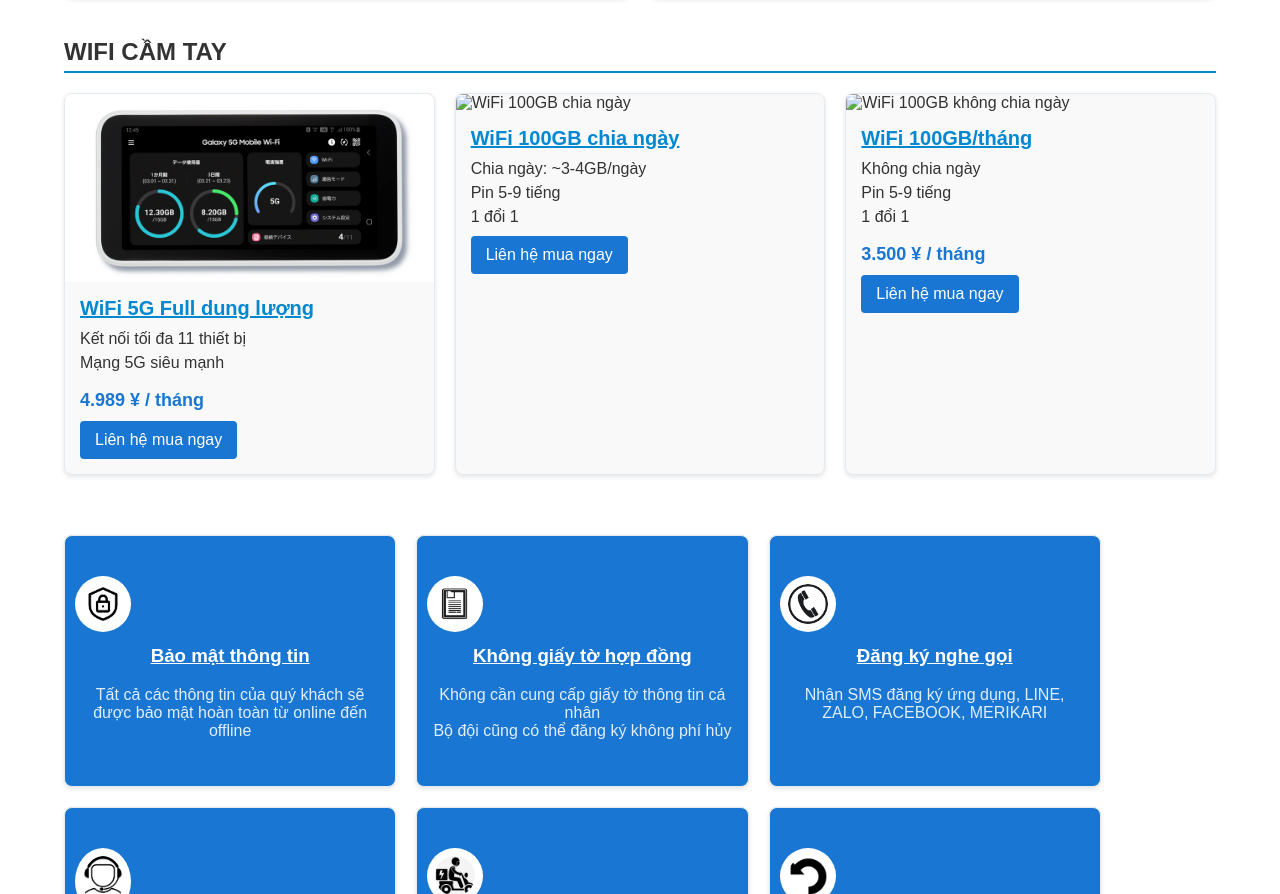
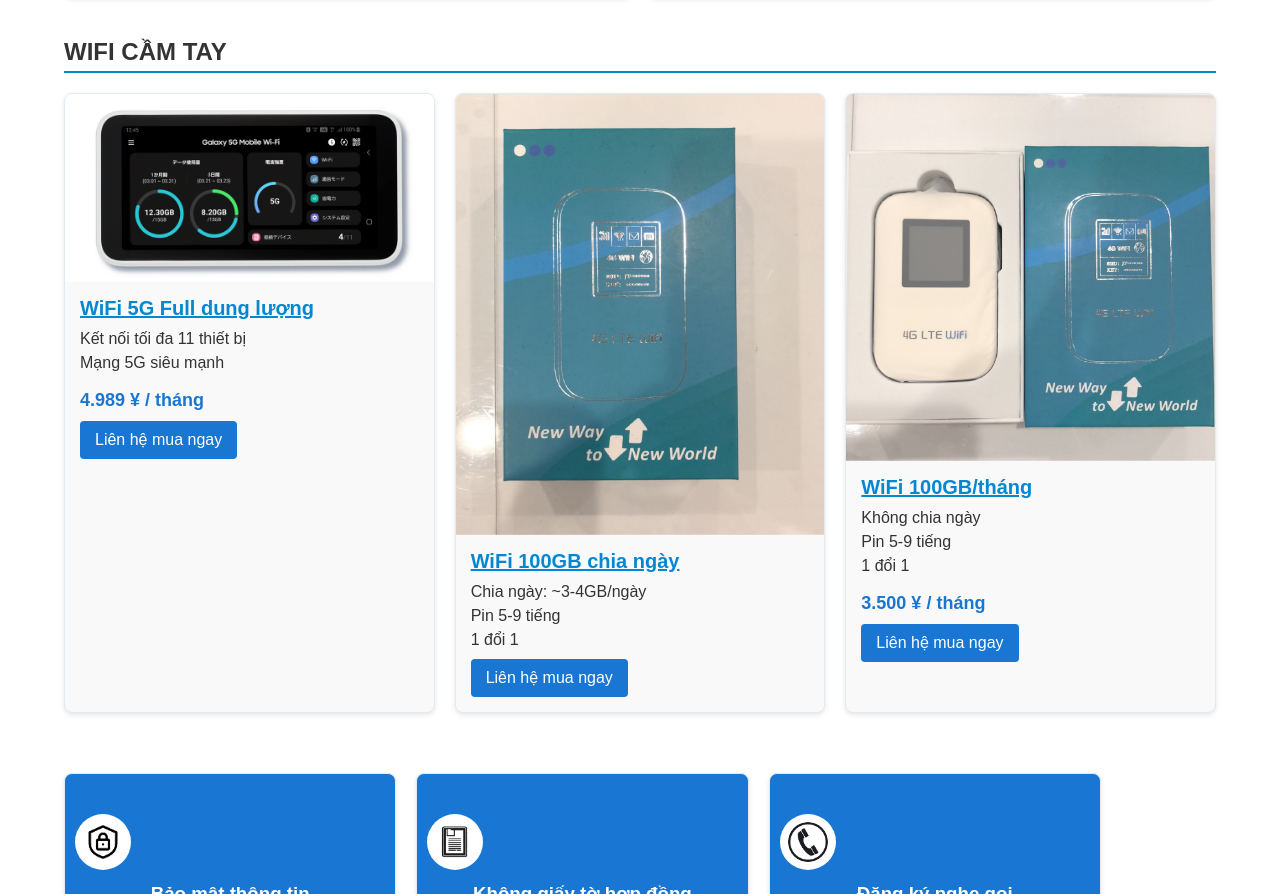
Before and after one commit to Chaudanau/websimdata, a plain HTML site: page index.html in a window 1280 px wide. Shown: the part 2282-3176 px from the top of the page. Drawn offline with Linux system fonts and the light colour scheme.

Commit message:
Update index.html

```diff
--- a/index.html
+++ b/index.html
@@ -3,7 +3,7 @@
 <head>
   <meta charset="UTF-8">
   <meta name="viewport" content="width=device-width, initial-scale=1.0">
-  <title>Châu Da Nâu - Shop SIM & WiFi Cầm Tay</title>
+  <title> Shop SIM & WiFi Cầm Tay</title>
   <style>
     :root {
       --color-primary: #1976D2;
@@ -466,7 +466,7 @@
           </div>
         </div>
         <div class="card">
-          <img src="img/wifi_100gb_chia.png" alt="WiFi 100GB chia ngày">
+          <img src="img/wifi_100gb_chia.jpg" alt="WiFi 100GB chia ngày">
           <div class="card-content">
             <h3>
               <span class="lang vi">WiFi 100GB chia ngày</span>
@@ -498,7 +498,7 @@
           </div>
         </div>
         <div class="card">
-          <img src="img/wifi_100gb.png" alt="WiFi 100GB không chia ngày">
+          <img src="img/wifi_100gb.jpg" alt="WiFi 100GB không chia ngày">
           <div class="card-content">
             <h3>
               <span class="lang vi">WiFi 100GB/tháng</span>
```
